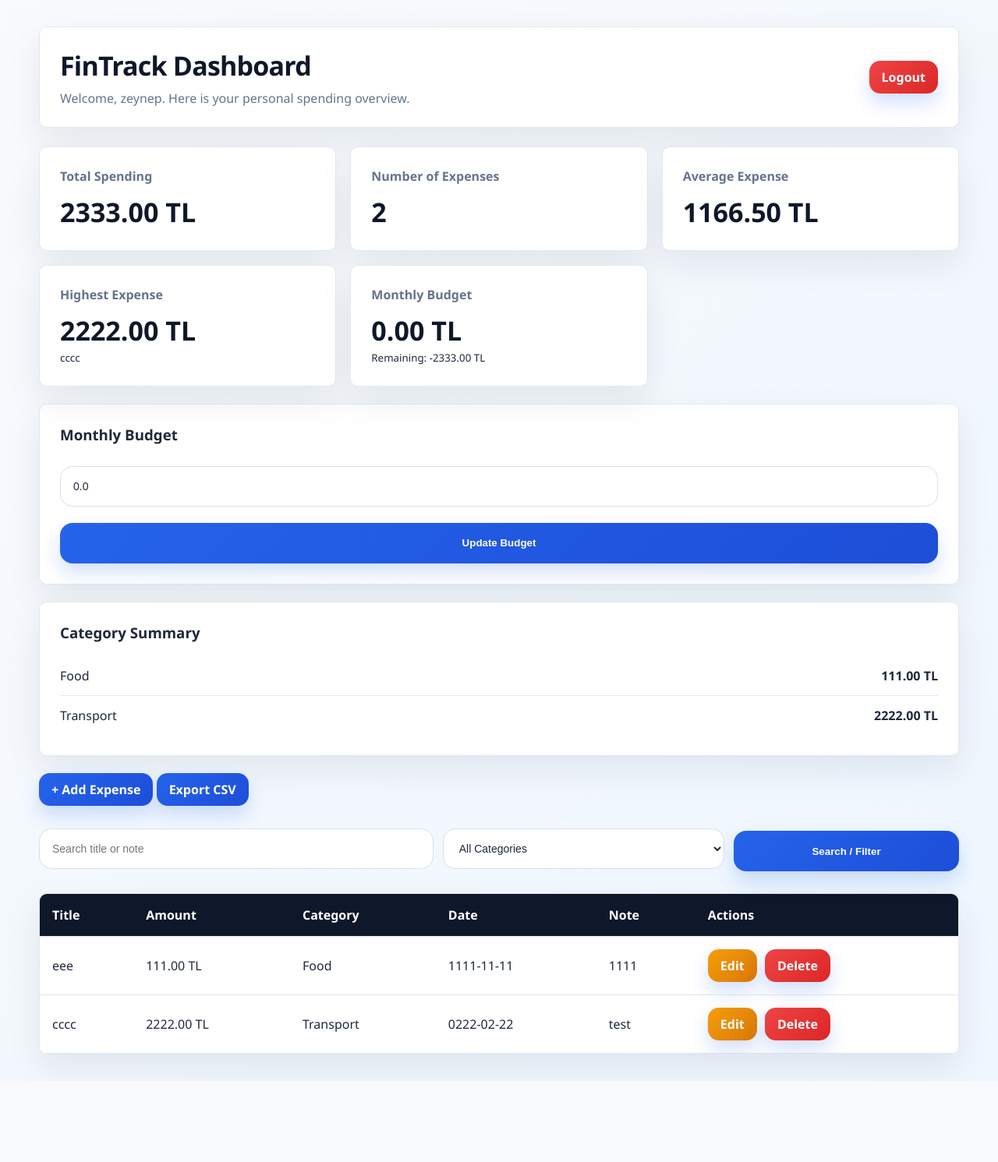
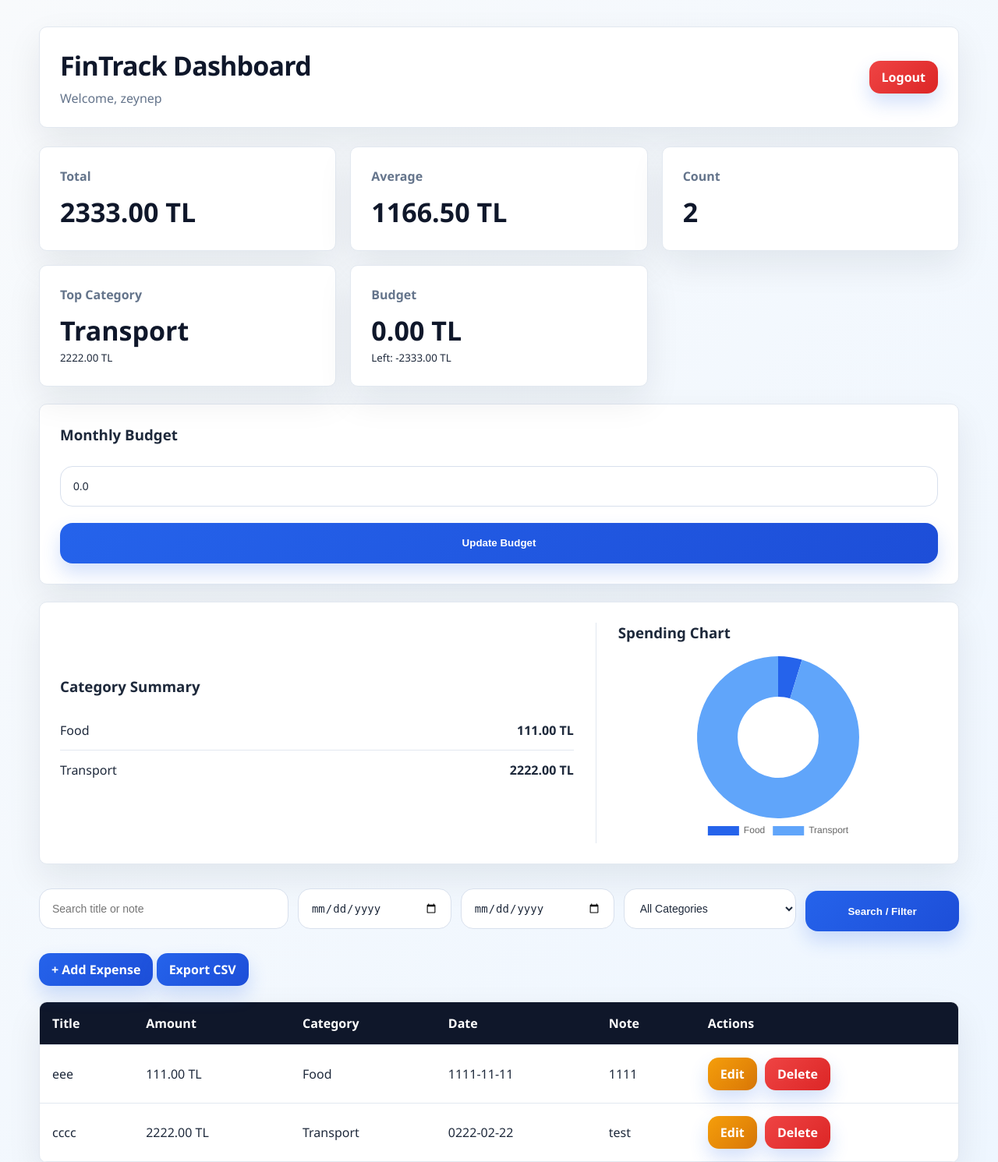
Before and after one commit to zerkisi/expense-tracker-flask, a Flask app: page /dashboard in a window 1280 px wide. Shown: the top 1491 px of the page at 78% size. Before the commit the page ends 1387 px from the top, so only its background shows below. Run offline with Flask 3, Linux system fonts and the light colour scheme; a user stored in the database is signed in; data comes from the database, SQL or seed files in the repository; both versions use the stored data as it was after the commit.

Commit message:
[UI] Improve dashboard chart layout

```diff
--- a/app.py
+++ b/app.py
@@ -10,6 +10,7 @@ from logic import (
     count_expenses,
     calculate_category_totals,
     find_highest_expense,
+    find_top_category,
     calculate_remaining_budget,
     is_over_budget,
 )
@@ -104,6 +105,8 @@ def dashboard():
 
     category = request.args.get("category")
     search = request.args.get("search")
+    start_date = request.args.get("start_date")
+    end_date = request.args.get("end_date")
 
     db = get_db()
 
@@ -119,6 +122,14 @@ def dashboard():
         params.append(f"%{search}%")
         params.append(f"%{search}%")
 
+    if start_date:
+        query += " AND expense_date >= ?"
+        params.append(start_date)
+
+    if end_date:
+        query += " AND expense_date <= ?"
+        params.append(end_date)
+
     query += " ORDER BY expense_date DESC"
 
     expenses = db.execute(query, params).fetchall()
@@ -128,6 +139,7 @@ def dashboard():
     expense_count = count_expenses(expenses)
     category_totals = calculate_category_totals(expenses)
     highest_expense = find_highest_expense(expenses)
+    top_category = find_top_category(category_totals)
 
     user = db.execute(
         "SELECT monthly_budget FROM users WHERE id = ?",
@@ -143,6 +155,9 @@ def dashboard():
         (session["user_id"],),
     ).fetchall()
 
+    chart_labels = list(category_totals.keys())
+    chart_values = list(category_totals.values())
+
     return render_template(
         "dashboard.html",
         expenses=expenses,
@@ -151,12 +166,17 @@ def dashboard():
         expense_count=expense_count,
         category_totals=category_totals,
         highest_expense=highest_expense,
+        top_category=top_category,
         monthly_budget=monthly_budget,
         remaining_budget=remaining_budget,
         over_budget=over_budget,
         categories=categories,
         selected_category=category,
         search=search,
+        start_date=start_date,
+        end_date=end_date,
+        chart_labels=chart_labels,
+        chart_values=chart_values,
     )
 
 
--- a/logic.py
+++ b/logic.py
@@ -60,6 +60,24 @@ def find_highest_expense(expenses):
     return highest
 
 
+def find_top_category(category_totals):
+    if len(category_totals) == 0:
+        return None
+
+    top_category = None
+    top_amount = 0
+
+    for category, amount in category_totals.items():
+        if amount > top_amount:
+            top_category = category
+            top_amount = amount
+
+    return {
+        "category": top_category,
+        "amount": top_amount
+    }
+
+
 def calculate_remaining_budget(monthly_budget, total_spending):
     return monthly_budget - total_spending
 
--- a/static/style.css
+++ b/static/style.css
@@ -755,3 +755,47 @@ select:focus {
 .minimal-auth-card h1 {
     color: var(--dark) !important;
 }
+
+.dashboard-insights {
+    display: grid !important;
+    grid-template-columns: 1.2fr 0.8fr;
+    gap: 28px;
+    align-items: center;
+}
+
+.chart-panel {
+    border-left: 1px solid var(--border);
+    padding-left: 28px;
+}
+
+.chart-wrap {
+    width: 100%;
+    max-width: 320px;
+    height: 240px;
+    margin: 0 auto;
+}
+
+.filter-box {
+    grid-template-columns: 1.3fr 0.8fr 0.8fr 0.9fr 0.8fr !important;
+}
+
+@media (max-width: 900px) {
+    .dashboard-insights {
+        grid-template-columns: 1fr !important;
+    }
+
+    .chart-panel {
+        border-left: none;
+        padding-left: 0;
+        border-top: 1px solid var(--border);
+        padding-top: 20px;
+    }
+
+    .chart-wrap {
+        height: 220px;
+    }
+
+    .filter-box {
+        grid-template-columns: 1fr !important;
+    }
+}
--- a/templates/dashboard.html
+++ b/templates/dashboard.html
@@ -3,7 +3,9 @@
 <head>
     <title>Dashboard | FinTrack</title>
     <link rel="stylesheet" href="/static/style.css">
+    <script src="https://cdn.jsdelivr.net/npm/chart.js"></script>
 </head>
+
 <body class="app-body">
 
 <div class="dashboard-shell">
@@ -11,7 +13,7 @@
     <div class="topbar">
         <div class="brand">
             <h1>FinTrack Dashboard</h1>
-            <p>Welcome, {{ session["username"] }}. Here is your personal spending overview.</p>
+            <p>Welcome, {{ session["username"] }}</p>
         </div>
         <a class="btn secondary" href="/logout">Logout</a>
     </div>
@@ -22,35 +24,35 @@
 
     <div class="stats-grid">
         <div class="summary-card">
-            <p>Total Spending</p>
+            <p>Total</p>
             <h2>{{ "%.2f"|format(total) }} TL</h2>
         </div>
 
         <div class="summary-card">
-            <p>Number of Expenses</p>
+            <p>Average</p>
+            <h2>{{ "%.2f"|format(average) }} TL</h2>
+        </div>
+
+        <div class="summary-card">
+            <p>Count</p>
             <h2>{{ expense_count }}</h2>
         </div>
 
         <div class="summary-card">
-            <p>Average Expense</p>
-            <h2>{{ "%.2f"|format(average) }} TL</h2>
-        </div>
-
-        <div class="summary-card">
-            <p>Highest Expense</p>
-            {% if highest_expense %}
-                <h2>{{ "%.2f"|format(highest_expense["amount"]) }} TL</h2>
-                <small>{{ highest_expense["title"] }}</small>
+            <p>Top Category</p>
+            {% if top_category %}
+                <h2>{{ top_category.category }}</h2>
+                <small>{{ "%.2f"|format(top_category.amount) }} TL</small>
             {% else %}
-                <h2>0.00 TL</h2>
-                <small>No data yet</small>
+                <h2>-</h2>
+                <small>No data</small>
             {% endif %}
         </div>
 
         <div class="summary-card">
-            <p>Monthly Budget</p>
+            <p>Budget</p>
             <h2>{{ "%.2f"|format(monthly_budget) }} TL</h2>
-            <small>Remaining: {{ "%.2f"|format(remaining_budget) }} TL</small>
+            <small>Left: {{ "%.2f"|format(remaining_budget) }} TL</small>
         </div>
     </div>
 
@@ -67,7 +69,8 @@
         {% endif %}
     </div>
 
-    <div class="category-box">
+    <div class="category-box dashboard-insights">
+        <div class="insight-list">
             <h3>Category Summary</h3>
 
             {% if category_totals %}
@@ -82,13 +85,18 @@
             {% endif %}
         </div>
 
-    <div class="actions">
-        <a class="btn" href="/add">+ Add Expense</a>
-        <a class="btn" href="/export">Export CSV</a>
+        <div class="chart-panel">
+            <h3>Spending Chart</h3>
+            <div class="chart-wrap">
+                <canvas id="chart"></canvas>
+            </div>
+        </div>
     </div>
 
     <form class="filter-box" method="GET" action="/dashboard">
         <input type="text" name="search" placeholder="Search title or note" value="{{ search or '' }}">
+        <input type="date" name="start_date" value="{{ start_date or '' }}">
+        <input type="date" name="end_date" value="{{ end_date or '' }}">
 
         <select name="category">
             <option value="">All Categories</option>
@@ -102,6 +110,11 @@
 
         <button type="submit">Search / Filter</button>
     </form>
+
+    <div class="actions">
+        <a class="btn" href="/add">+ Add Expense</a>
+        <a class="btn" href="/export">Export CSV</a>
+    </div>
 
     {% if expenses %}
     <div class="table-card">
@@ -143,5 +156,37 @@
 
 </div>
 
+<script>
+const ctx = document.getElementById('chart');
+
+new Chart(ctx, {
+    type: 'doughnut',
+    data: {
+        labels: {{ chart_labels | tojson }},
+        datasets: [{
+            data: {{ chart_values | tojson }},
+            backgroundColor: [
+                '#2563eb',
+                '#60a5fa',
+                '#93c5fd',
+                '#1d4ed8',
+                '#3b82f6',
+                '#0ea5e9'
+            ],
+            borderWidth: 0
+        }]
+    },
+    options: {
+        responsive: true,
+        maintainAspectRatio: false,
+        plugins: {
+            legend: {
+                position: 'bottom'
+            }
+        }
+    }
+});
+</script>
+
 </body>
 </html>
```
Also changed, not shown: expense_tracker.db. Lines whose indentation alone changed are shown as unchanged.
